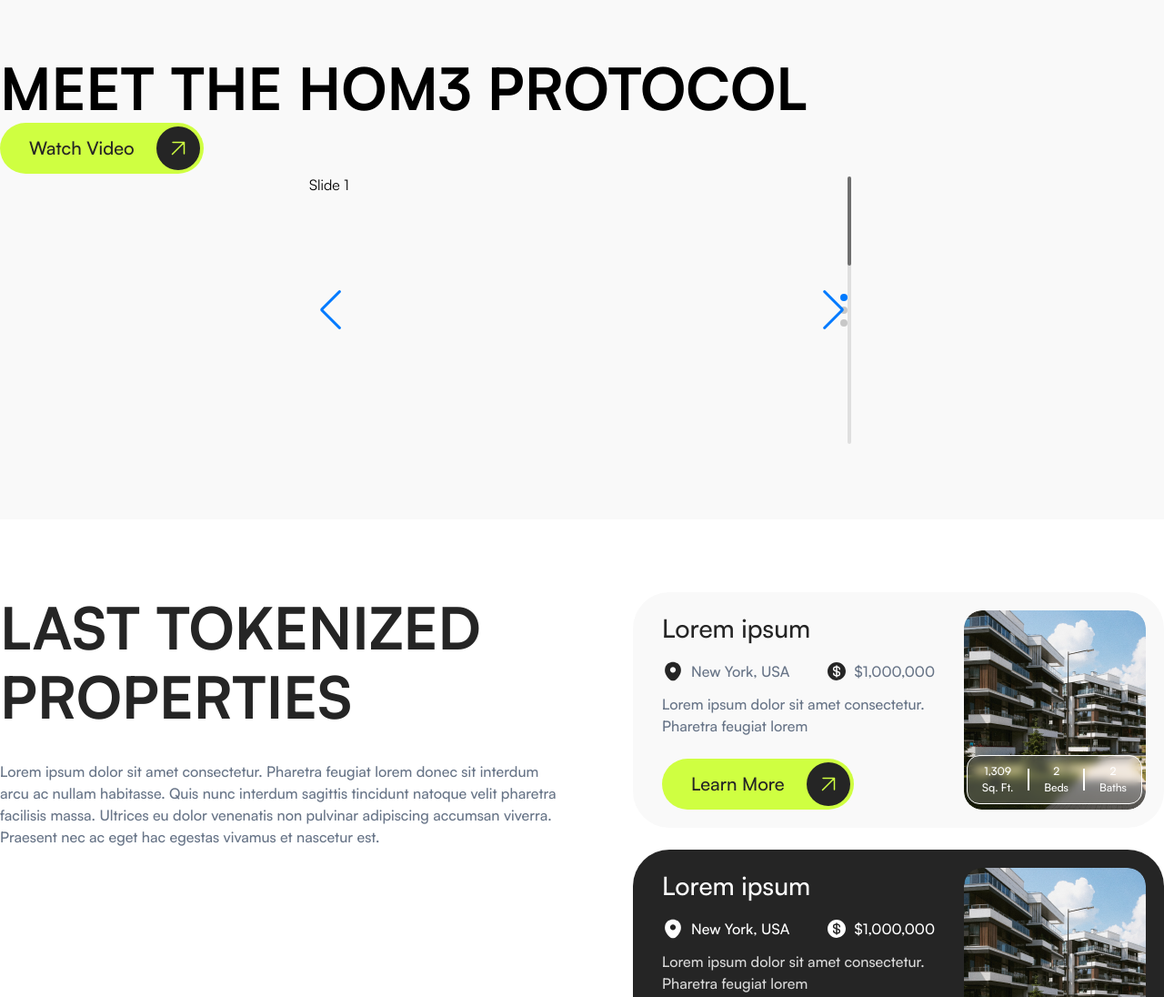
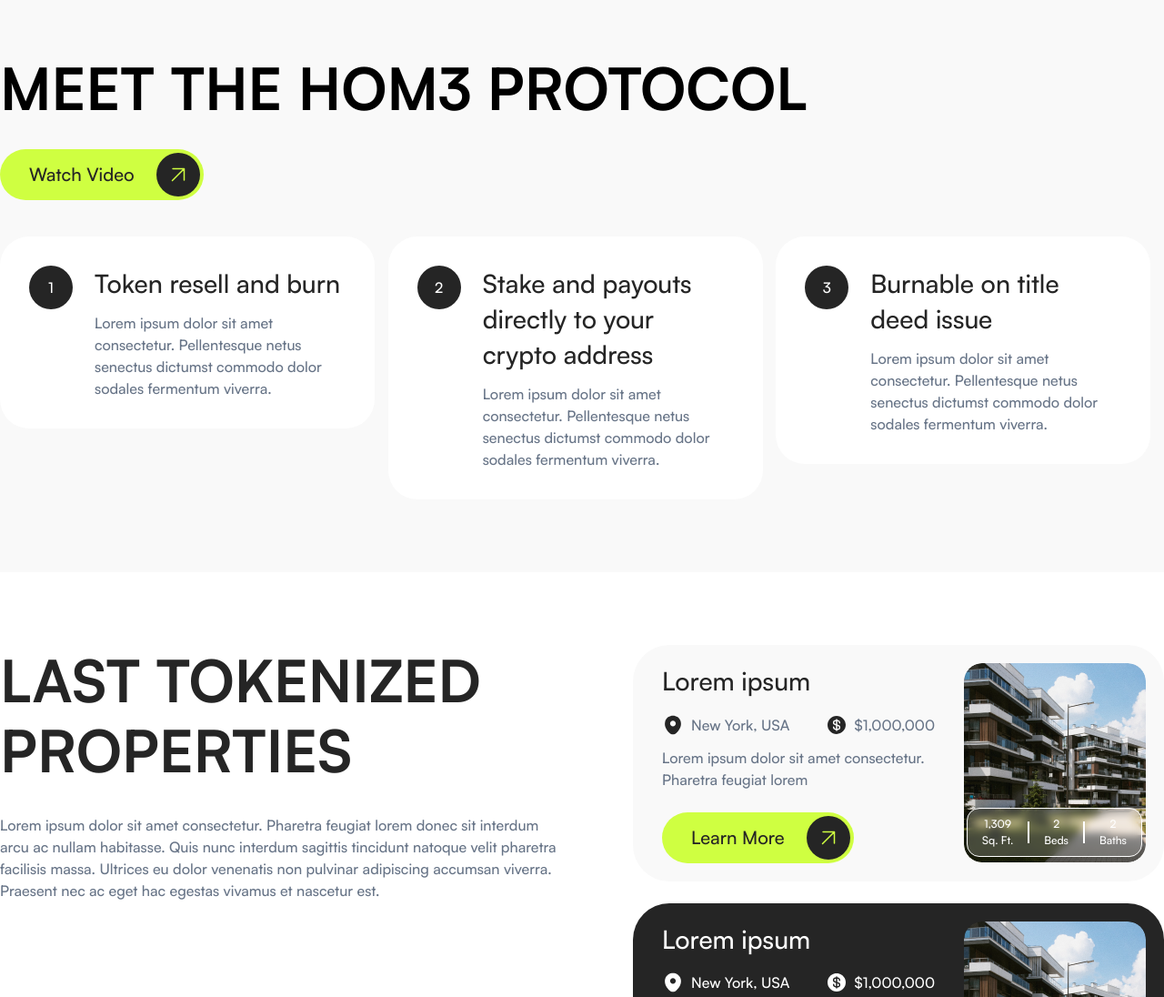
Before and after one commit to mfaqihuddin23/hom3-dev, a website: page index.html in a window 1280 px wide. Shown: the part 1720-2816 px from the top of the page at 91% size. Drawn offline with nearby package versions, Linux system fonts and the light colour scheme.

Commit message:
swiper cointent

```diff
--- a/assets/css/main.css
+++ b/assets/css/main.css
@@ -66,7 +66,7 @@
     @apply font-satoshi
   }
   .swiper {
-    width: 600px;
-    height: 300px;
+    width: auto;
+    height: auto;
   }
 }
--- a/assets/js/swiper.js
+++ b/assets/js/swiper.js
@@ -1,7 +1,8 @@
 const swiper = new Swiper('.swiper', {
   // Optional parameters
-  direction: 'vertical',
-  loop: true,
+  direction: 'horizontal',
+  slidesPerView: 3,
+  loop: false,
 
   // If we need pagination
   pagination: {
@@ -10,8 +11,10 @@ const swiper = new Swiper('.swiper', {
 
   // Navigation arrows
   navigation: {
-    nextEl: '.swiper-button-next',
-    prevEl: '.swiper-button-prev',
+    // nextEl: '.swiper-button-next',
+    // prevEl: '.swiper-button-prev',
+    nextEl: '.swiper-btn-next',
+    prevEl: '.swiper-btn-prev',
   },
 
   // And if we need scrollbar
--- a/index.html
+++ b/index.html
@@ -110,32 +110,79 @@
   </section>
   <section class="protocol py-[60px] lg:py-20 bg-secondary-50">
     <div class="container">
-      <div class="title text-2xl lg:text-[64px] font-bold leading-[120%] uppercase">
+      <div class="title text-2xl lg:text-[64px] font-bold leading-[120%] uppercase mb-6 lg:mb-[29px]">
         MEET THE HOM3 PROTOCOL
       </div>
-      <a href="#" class="max-w-[250px] pl-6 lg:pl-8 pr-1 py-1 bg-primary-500 rounded-[40px] justify-center items-center gap-6 inline-flex">
-        <div class="text-secondary-800 text-sm lg:text-xl font-medium leading-[140%]">Watch Video</div>
-        <div class=""><img src="assets/images/svg/icon_arrow-tr.svg" alt=""></div>
-      </a>
+      <div class="relative nav-swiper flex justify-between mb-10">
+        <a href="#" class="max-w-[250px] pl-6 lg:pl-8 pr-1 py-1 bg-primary-500 rounded-[40px] justify-center items-center gap-6 inline-flex">
+          <div class="text-secondary-800 text-sm lg:text-xl font-medium leading-[140%]">Watch Video</div>
+          <div class=""><img src="assets/images/svg/icon_arrow-tr.svg" alt=""></div>
+        </a>
+        <!-- If we need navigation buttons -->
+        <div class="swiper-btn-prev"></div>
+        <div class="swiper-btn-next"></div>
+      </div>
       <!-- Slider main container -->
       <div class="swiper">
         <!-- Additional required wrapper -->
         <div class="swiper-wrapper">
           <!-- Slides -->
-          <div class="swiper-slide">Slide 1</div>
-          <div class="swiper-slide">Slide 2</div>
-          <div class="swiper-slide">Slide 3</div>
-          ...
+          <div class="swiper-slide">
+            <div class="max-w-[412px] p-6 lg:p-8 bg-white rounded-3xl lg:rounded-[32px] gap-5 lg:gap-6 flex">
+              <div class="w-12 h-12 p-3 bg-secondary-800 rounded-full justify-center items-center flex">
+                <div class="text-white text-sm lg:text-base font-medium leading-[140%] lg:leading-[150%]">1</div>
+              </div>
+              <div class="grow shrink basis-0 flex-col justify-start items-start gap-2 lg:gap-3 flex">
+                <div class=" text-prim-txt text-xl lg:text-[28px] font-medium leading-[120%] lg:leading-[140%]">Token resell and burn</div>
+                <div class=" text-second-txt text-sm lg:text-base font-medium leading-[140%] lg:leading-[150%]">Lorem ipsum dolor sit amet consectetur. Pellentesque netus senectus dictumst commodo dolor sodales fermentum viverra.</div>
+              </div>
+            </div>
+          </div>
+          <div class="swiper-slide">
+            <div class="max-w-[412px] p-6 lg:p-8 bg-white rounded-3xl lg:rounded-[32px] gap-5 lg:gap-6 flex">
+              <div class="w-12 h-12 p-3 bg-secondary-800 rounded-full justify-center items-center flex">
+                <div class="text-white text-sm lg:text-base font-medium leading-[140%] lg:leading-[150%]">2</div>
+              </div>
+              <div class="grow shrink basis-0 flex-col justify-start items-start gap-2 lg:gap-3 flex">
+                <div class=" text-prim-txt text-xl lg:text-[28px] font-medium leading-[120%] lg:leading-[140%]">Stake and payouts directly to your crypto address</div>
+                <div class=" text-second-txt text-sm lg:text-base font-medium leading-[140%] lg:leading-[150%]">Lorem ipsum dolor sit amet consectetur. Pellentesque netus senectus dictumst commodo dolor sodales fermentum viverra.</div>
+              </div>
+            </div>
+          </div>
+          <div class="swiper-slide">
+            <div class="max-w-[412px] p-6 lg:p-8 bg-white rounded-3xl lg:rounded-[32px] gap-5 lg:gap-6 flex">
+              <div class="w-12 h-12 p-3 bg-secondary-800 rounded-full justify-center items-center flex">
+                <div class="text-white text-sm lg:text-base font-medium leading-[140%] lg:leading-[150%]">3</div>
+              </div>
+              <div class="grow shrink basis-0 flex-col justify-start items-start gap-2 lg:gap-3 flex">
+                <div class=" text-prim-txt text-xl lg:text-[28px] font-medium leading-[120%] lg:leading-[140%]">Burnable on title deed issue</div>
+                <div class=" text-second-txt text-sm lg:text-base font-medium leading-[140%] lg:leading-[150%]">Lorem ipsum dolor sit amet consectetur. Pellentesque netus senectus dictumst commodo dolor sodales fermentum viverra.</div>
+              </div>
+            </div>
+          </div>
+          <div class="swiper-slide">
+            <div class="max-w-[412px] p-6 lg:p-8 bg-white rounded-3xl lg:rounded-[32px] gap-5 lg:gap-6 flex">
+              <div class="w-12 h-12 p-3 bg-secondary-800 rounded-full justify-center items-center flex">
+                <div class="text-white text-sm lg:text-base font-medium leading-[140%] lg:leading-[150%]">4</div>
+              </div>
+              <div class="grow shrink basis-0 flex-col justify-start items-start gap-2 lg:gap-3 flex">
+                <div class=" text-prim-txt text-xl lg:text-[28px] font-medium leading-[120%] lg:leading-[140%]">Use as collateral</div>
+                <div class=" text-second-txt text-sm lg:text-base font-medium leading-[140%] lg:leading-[150%]">Lorem ipsum dolor sit amet consectetur. Pellentesque netus senectus dictumst commodo dolor sodales fermentum viverra.</div>
+              </div>
+            </div>
+          </div>
+          <div class="swiper-slide">
+            <div class="max-w-[412px] p-6 lg:p-8 bg-white rounded-3xl lg:rounded-[32px] gap-5 lg:gap-6 flex">
+              <div class="w-12 h-12 p-3 bg-secondary-800 rounded-full justify-center items-center flex">
+                <div class="text-white text-sm lg:text-base font-medium leading-[140%] lg:leading-[150%]">5</div>
+              </div>
+              <div class="grow shrink basis-0 flex-col justify-start items-start gap-2 lg:gap-3 flex">
+                <div class=" text-prim-txt text-xl lg:text-[28px] font-medium leading-[120%] lg:leading-[140%]">3rd party blockchain protocols integration</div>
+                <div class=" text-second-txt text-sm lg:text-base font-medium leading-[140%] lg:leading-[150%]">Lorem ipsum dolor sit amet consectetur. Pellentesque netus senectus dictumst commodo dolor sodales fermentum viverra.</div>
+              </div>
+            </div>
+          </div>
         </div>
-        <!-- If we need pagination -->
-        <div class="swiper-pagination"></div>
-
-        <!-- If we need navigation buttons -->
-        <div class="swiper-button-prev"></div>
-        <div class="swiper-button-next"></div>
-
-        <!-- If we need scrollbar -->
-        <div class="swiper-scrollbar"></div>
       </div>
     </div>
   </section>
```
Also changed, not shown: assets/css/styles.css.
